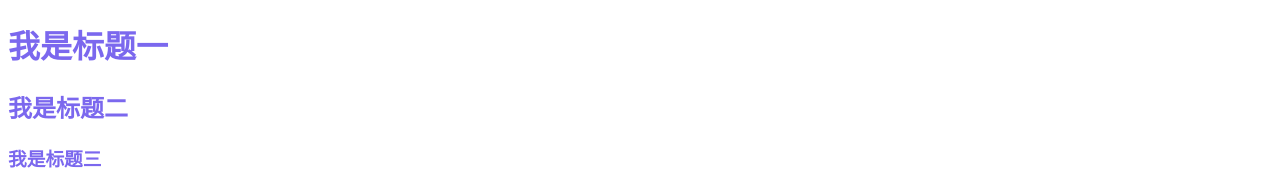
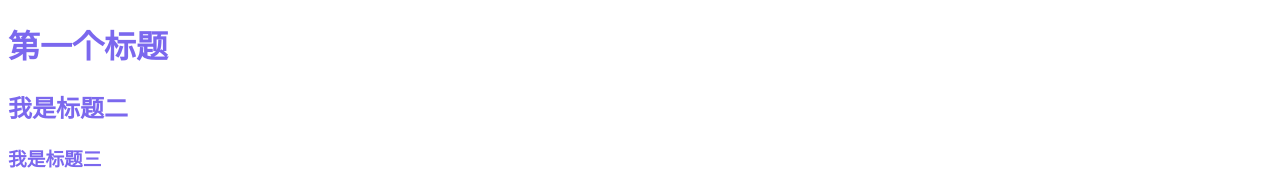
Before and after one commit to xqs0317/xqs0317.github.io, a plain HTML site: page index.html in a window 1280 px wide. Shown: the top 170 px of the page. Drawn offline with Linux system fonts and the light colour scheme.

Commit message:
Update index.html

```diff
--- a/index.html
+++ b/index.html
@@ -8,7 +8,7 @@
 </head>
 <body>
 <font color="#7b68ee">
-<h1>我是标题一</h1>
+<h1>第一个标题</h1>
 <h2>我是标题二</h2>
 <h3>我是标题三</h3>
 <h4>我是标题四</h4>
```
